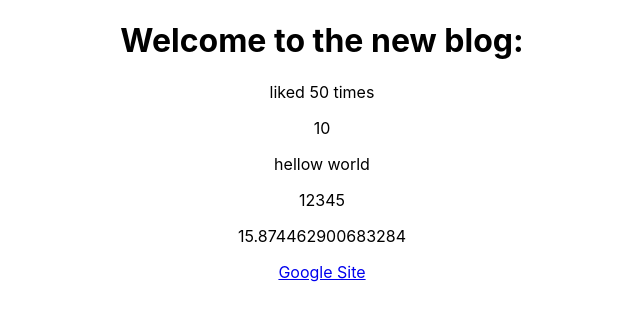
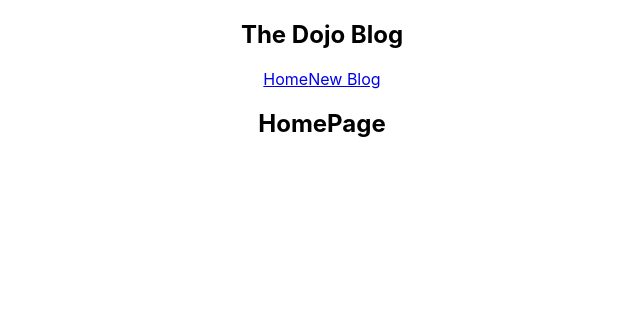
Before and after one commit to iamjayenmthakuri/my-react, a React (Create React App) app: page / in a window 1280 px wide. Shown: the top 320 px of the page, without its empty margins (318-958 px from the left). Built offline with nearby package versions, Linux system fonts and the light colour scheme.

Commit message:
Multiple Components

```diff
--- a/src/App.js
+++ b/src/App.js
@@ -1,23 +1,13 @@
 import "./App.css";
+import Navbar from "./Navbar";
+import Home from "./Home";
 
 function App() {
-  const title = "Welcome to the new blog:";
-  const like = 50;
-  const link = "https://www.google.com";
-  // const person ={
-  //   name: 'jayen';
-  //   age: 30
-  // }
   return (
     <div className="App">
+      <Navbar />
       <div className="content">
-        <h1>{title}</h1>
-        <p>liked {like} times</p>
-        <p>{10}</p>
-        <p>{"hellow world "}</p>
-        <p>{[1, 2, 3, 4, 5]}</p>
-        <p>{Math.random() * 20}</p>
-        <a href={link}>Google Site</a>
+        <Home />
       </div>
     </div>
   );
--- /dev/null
+++ b/src/Home.js
@@ -0,0 +1,7 @@
+import React from "react";
+
+const Home = () => {
+  return <h2>HomePage</h2>;
+};
+
+export default Home;
--- /dev/null
+++ b/src/Navbar.js
@@ -0,0 +1,15 @@
+import React from "react";
+
+const Navbar = () => {
+  return (
+    <nav className="navbar">
+      <h1>The Dojo Blog</h1>
+      <div className="links">
+        <a href="/">Home</a>
+        <a href="/create">New Blog</a>
+      </div>
+    </nav>
+  );
+};
+
+export default Navbar;
```
